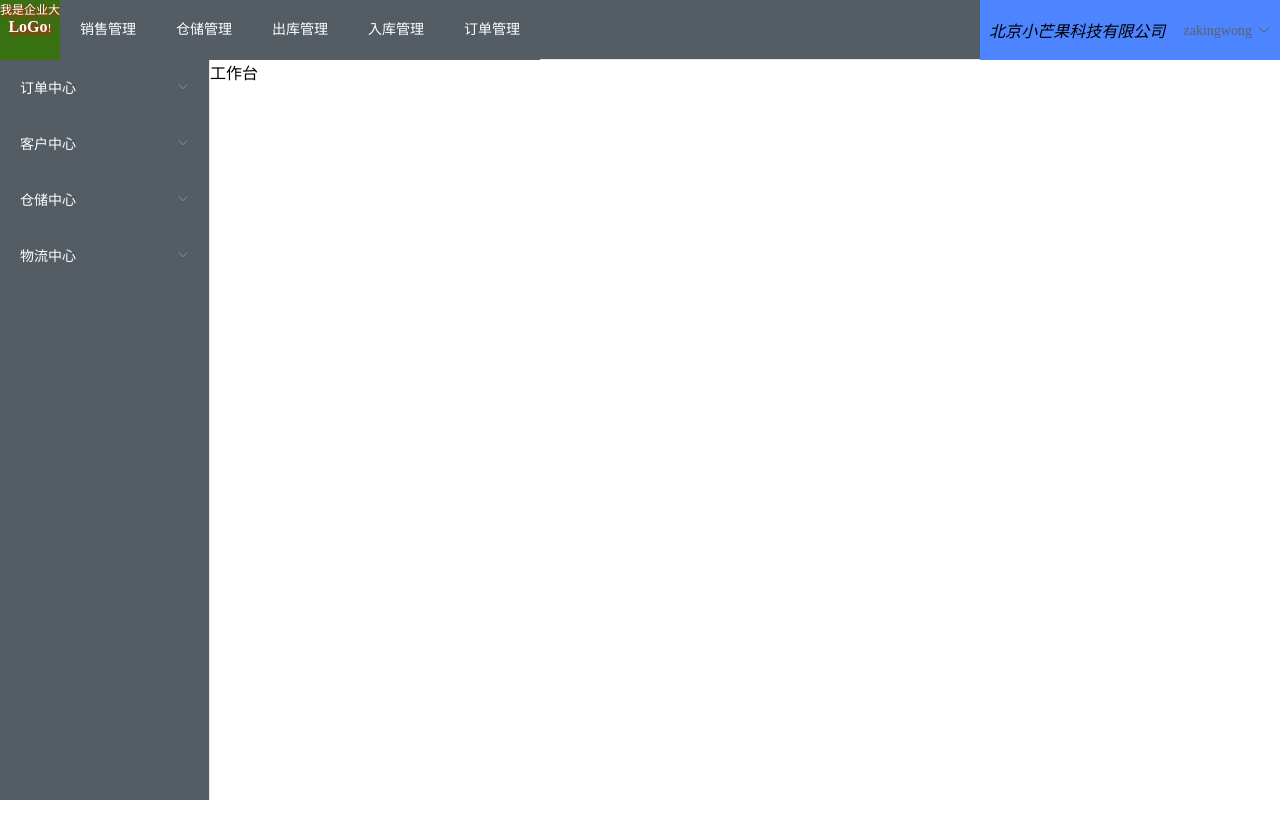
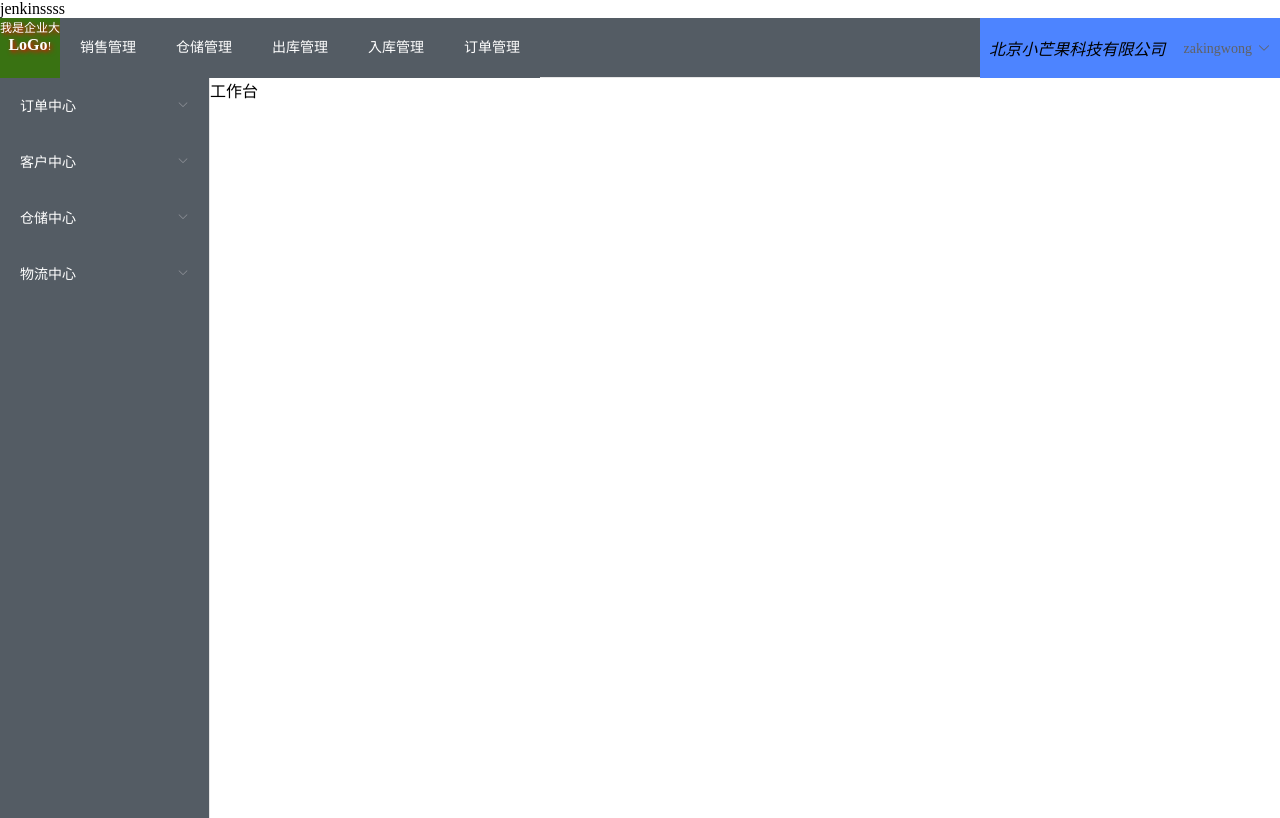
Before and after one commit to zakingwong/theWayOfMicroFrontend, a Vue app in the folder z-treasure/: page /#/workbench in a window 1280 px wide. Built offline with nearby package versions, Linux system fonts and the light colour scheme.

Commit message:
fix: 测试

```diff
--- a/z-treasure/src/App.vue
+++ b/z-treasure/src/App.vue
@@ -1,5 +1,6 @@
 <template>
   <div id="app">
+    jenkinssss
     <router-view></router-view>
   </div>
 </template>
```
